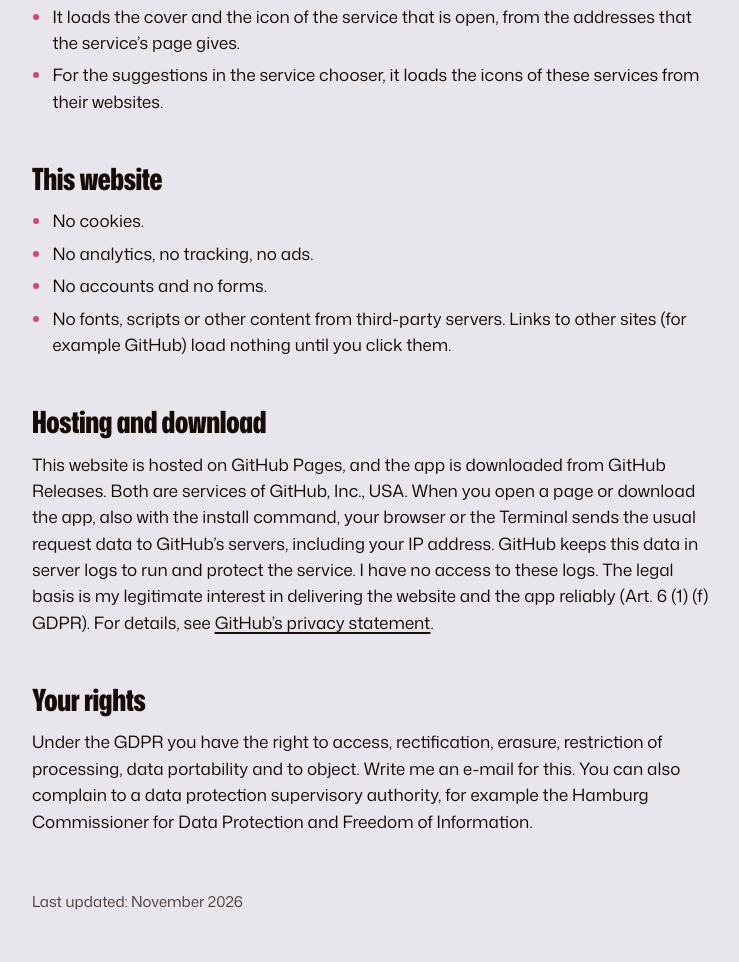
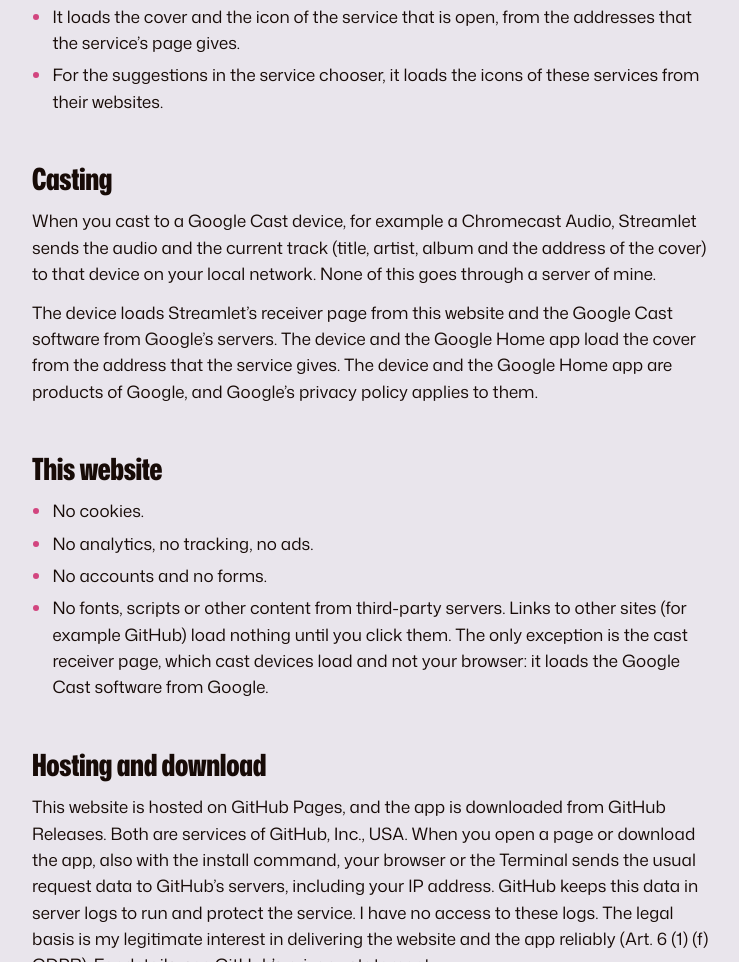
Before and after one commit to fgnass/streamlet, a plain HTML site: page docs/privacy.html in a window 1280 px wide. Shown: the part 1033-1995 px from the top of the page, without its empty margins (268-1007 px from the left). Drawn offline with Linux system fonts and the light colour scheme.

Commit message:
docs: mention casting on the homepage and in the privacy policy

```diff
--- a/docs/privacy.html
+++ b/docs/privacy.html
@@ -57,12 +57,16 @@
     <li>For the suggestions in the service chooser, it loads the icons of these services from their websites.</li>
   </ul>
 
+  <h2>Casting</h2>
+  <p>When you cast to a Google Cast device, for example a Chromecast Audio, Streamlet sends the audio and the current track (title, artist, album and the address of the cover) to that device on your local network. None of this goes through a server of mine.</p>
+  <p>The device loads Streamlet’s receiver page from this website and the Google Cast software from Google’s servers. The device and the Google Home app load the cover from the address that the service gives. The device and the Google Home app are products of Google, and Google’s privacy policy applies to them.</p>
+
   <h2>This website</h2>
   <ul>
     <li>No cookies.</li>
     <li>No analytics, no tracking, no ads.</li>
     <li>No accounts and no forms.</li>
-    <li>No fonts, scripts or other content from third-party servers. Links to other sites (for example GitHub) load nothing until you click them.</li>
+    <li>No fonts, scripts or other content from third-party servers. Links to other sites (for example GitHub) load nothing until you click them. The only exception is the cast receiver page, which cast devices load and not your browser: it loads the Google Cast software from Google.</li>
   </ul>
 
   <h2>Hosting and download</h2>
```
Also changed, not shown: docs/index.html (+2 -1 lines).
